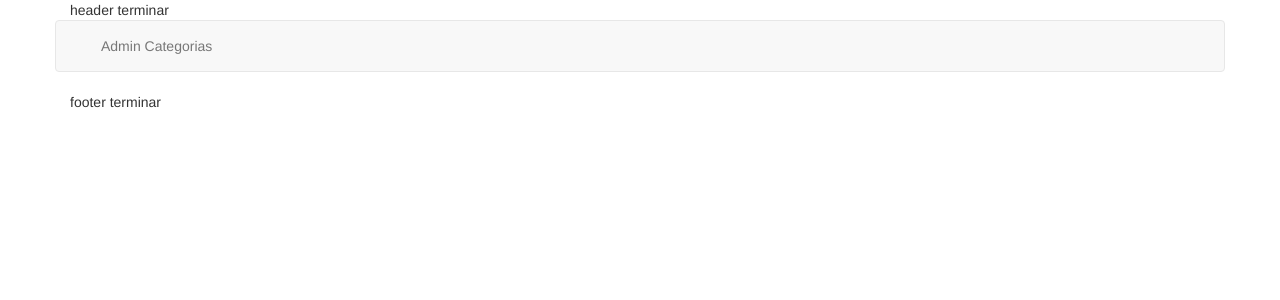
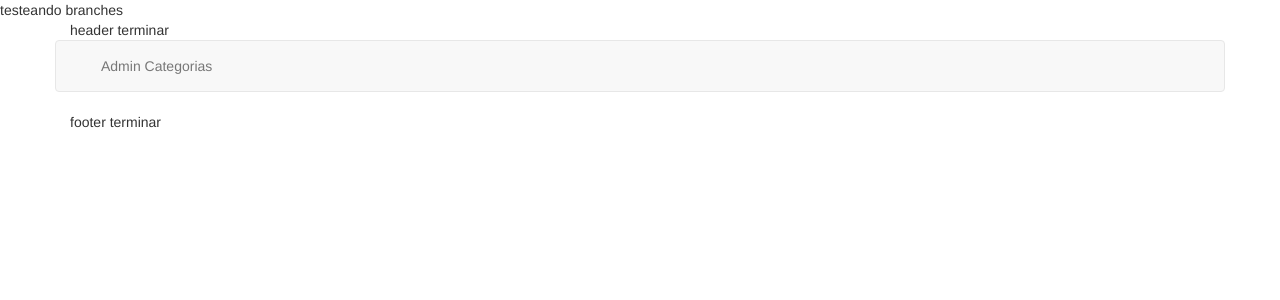
Before and after one commit to JuanManuelAbate/TP-Web-1-Especial, a PHP site: page / in a window 1280 px wide. Shown: the top 300 px of the page. Run offline with PHP 8.4, Linux system fonts and the light colour scheme.

Commit message:
test branches

```diff
--- a/index.php
+++ b/index.php
@@ -3,6 +3,8 @@
   require('controllers/CategoriaController.php');
 
   $categoriaController = new CategoriaController();
+
+  echo "testeando branches";
 
   if (!array_key_exists(ConfigApp::$ACTION,$_REQUEST)) {
     $categoriaController->main();
```
